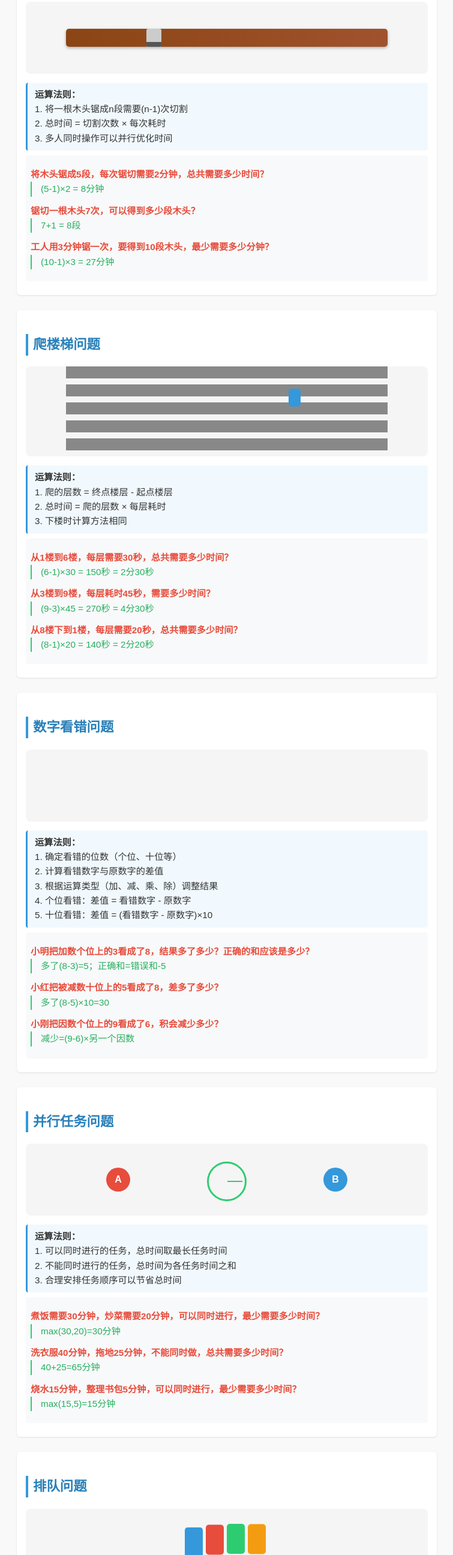
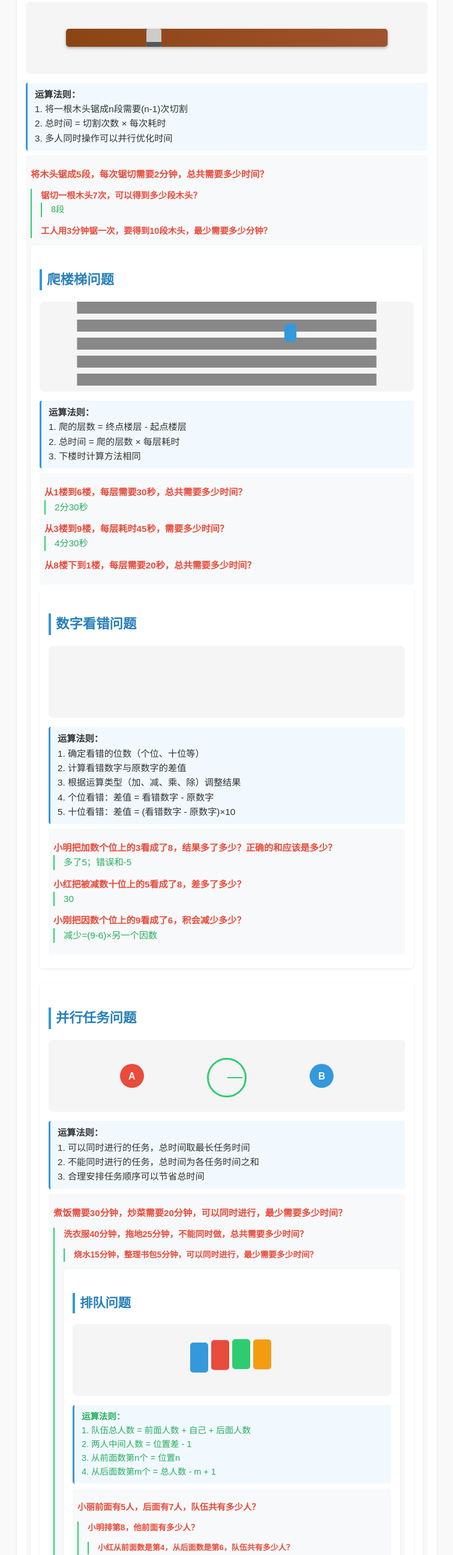
Before and after one commit to Sandy-long/math5, a plain HTML site: page index.html in a window 1280 px wide. Shown: the part 207-2800 px from the top of the page at 60% size, without its empty margins (262-1017 px from the left). Drawn offline with Linux system fonts and the light colour scheme.

Commit message:
Update index.html

```diff
--- a/index.html
+++ b/index.html
@@ -549,13 +549,13 @@
 
         <div class="example">
             <div class="question">将木头锯成5段，每次锯切需要2分钟，总共需要多少时间？</div>
-            <div class="answer">(5-1)×2 = 8分钟</div>
+            <div class="answer"8分钟</div>
 
             <div class="question">锯切一根木头7次，可以得到多少段木头？</div>
-            <div class="answer">7+1 = 8段</div>
+            <div class="answer">8段</div>
 
             <div class="question">工人用3分钟锯一次，要得到10段木头，最少需要多少分钟？</div>
-            <div class="answer">(10-1)×3 = 27分钟</div>
+            <div class="answer" 27分钟</div>
         </div>
     </div>
 
@@ -582,13 +582,13 @@
 
         <div class="example">
             <div class="question">从1楼到6楼，每层需要30秒，总共需要多少时间？</div>
-            <div class="answer">(6-1)×30 = 150秒 = 2分30秒</div>
+            <div class="answer">2分30秒</div>
 
             <div class="question">从3楼到9楼，每层耗时45秒，需要多少时间？</div>
-            <div class="answer">(9-3)×45 = 270秒 = 4分30秒</div>
+            <div class="answer"> 4分30秒</div>
 
             <div class="question">从8楼下到1楼，每层需要20秒，总共需要多少时间？</div>
-            <div class="answer">(8-1)×20 = 140秒 = 2分20秒</div>
+            <div class="answer"140秒 = 2分20秒</div>
         </div>
     </div>
 
@@ -613,10 +613,10 @@
 
         <div class="example">
             <div class="question">小明把加数个位上的3看成了8，结果多了多少？正确的和应该是多少？</div>
-            <div class="answer">多了(8-3)=5；正确和=错误和-5</div>
+            <div class="answer">多了5；错误和-5</div>
 
             <div class="question">小红把被减数十位上的5看成了8，差多了多少？</div>
-            <div class="answer">多了(8-5)×10=30</div>
+            <div class="answer">30</div>
 
             <div class="question">小刚把因数个位上的9看成了6，积会减少多少？</div>
             <div class="answer">减少=(9-6)×另一个因数</div>
@@ -643,13 +643,13 @@
 
         <div class="example">
             <div class="question">煮饭需要30分钟，炒菜需要20分钟，可以同时进行，最少需要多少时间？</div>
-            <div class="answer">max(30,20)=30分钟</div>
+            <div class="answer"30分钟</div>
 
             <div class="question">洗衣服40分钟，拖地25分钟，不能同时做，总共需要多少时间？</div>
-            <div class="answer">40+25=65分钟</div>
+            <div class="answer"65分钟</div>
 
             <div class="question">烧水15分钟，整理书包5分钟，可以同时进行，最少需要多少时间？</div>
-            <div class="answer">max(15,5)=15分钟</div>
+            <div class="answer"15分钟</div>
         </div>
     </div>
 
@@ -673,13 +673,13 @@
 
         <div class="example">
             <div class="question">小丽前面有5人，后面有7人，队伍共有多少人？</div>
-            <div class="answer">5+1+7=13人</div>
+            <div class="answer"13人</div>
 
             <div class="question">小明排第8，他前面有多少人？</div>
-            <div class="answer">8-1=7人</div>
+            <div class="answer"7人</div>
 
             <div class="question">小红从前面数是第4，从后面数是第6，队伍共有多少人？</div>
-            <div class="answer">4+6-1=9人</div>
+            <div class="answer"9人</div>
         </div>
     </div>
 
@@ -704,13 +704,13 @@
 
         <div class="example">
             <div class="question">图表显示A班30人，B班是A班的1.5倍，B班有多少人？</div>
-            <div class="answer">30×1.5=45人</div>
+            <div class="answer"45人</div>
 
             <div class="question">三班共120人，图表显示C班占25%，C班有多少人？</div>
-            <div class="answer">120×25%=30人</div>
+            <div class="answer"30人</div>
 
             <div class="question">图表中最高柱代表50，最低柱代表20，相差多少？</div>
-            <div class="answer">50-20=30</div>
+            <div class="answer"30</div>
         </div>
     </div>
 
@@ -735,10 +735,10 @@
 
         <div class="example">
             <div class="question">天平左边2个苹果，右边6个草莓，已知1个苹果=3个草莓，天平会怎样？</div>
-            <div class="answer">左边=2×3=6个草莓重量=右边，天平平衡</div>
+            <div class="answer"天平平衡</div>
 
             <div class="question">1个西瓜等于4个菠萝，1个菠萝等于3个苹果，1个西瓜等于多少个苹果？</div>
-            <div class="answer">4×3=12个苹果</div>
+            <div class="answer"12个</div>
 
             <div class="question">天平左边3个方块，右边9个球，方块和球的重量比是多少？</div>
             <div class="answer">1个方块=3个球</div>
```
